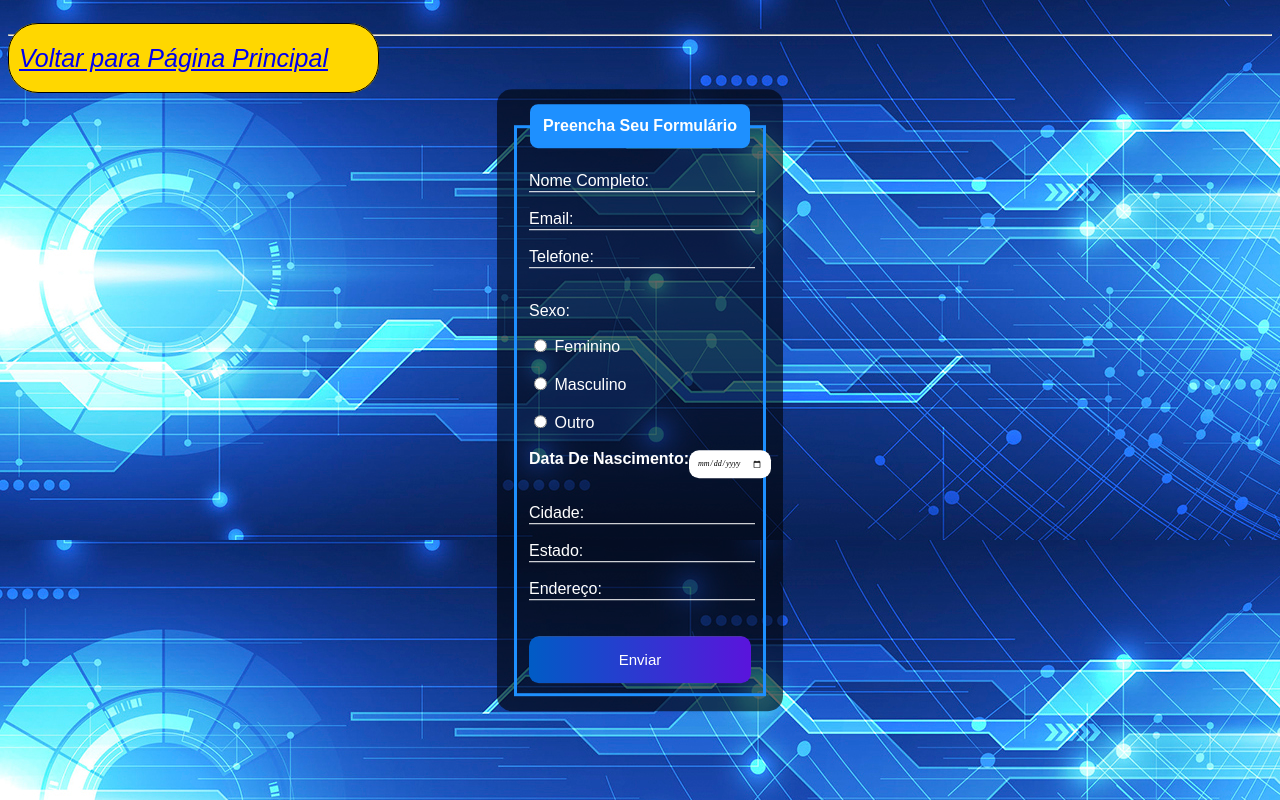
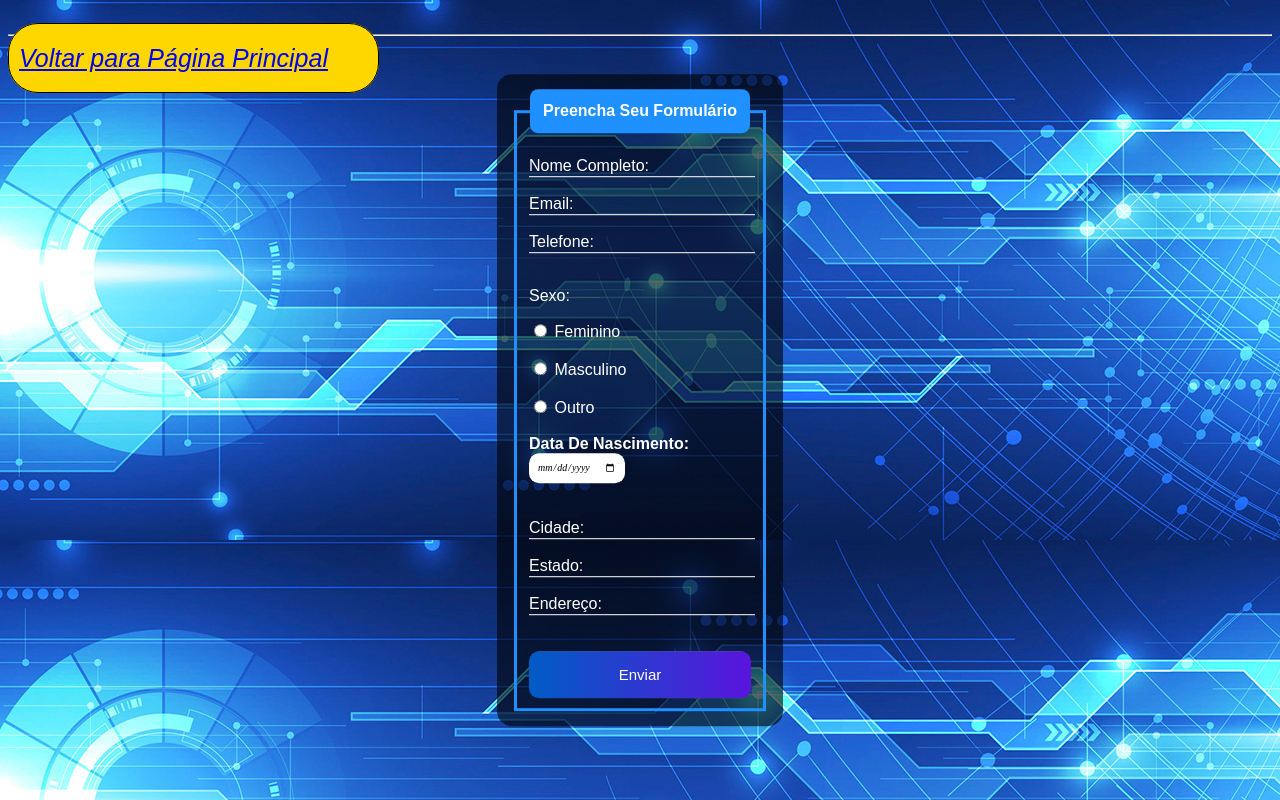
Before and after one commit to Ronald-02/projetoindividual.github.io, a plain HTML site: page formulario.html in a window 1280 px wide. Drawn offline with Linux system fonts and the light colour scheme.

Commit message:
Update formulario.html

```diff
--- a/formulario.html
+++ b/formulario.html
@@ -75,8 +75,7 @@ border: none;
 padding: 8px;
 border-radius: 10px;
 outline: none;
-font-size: 8px;
-position: fixed;
+font-size: 10px;
 font-family: 'Bebas Neue';
 font-style: oblique;
 
```
